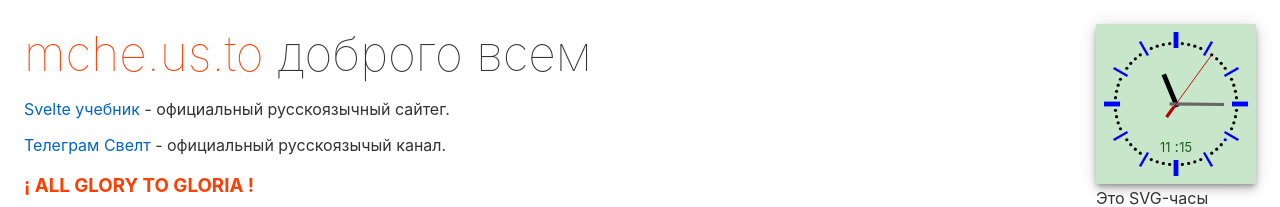
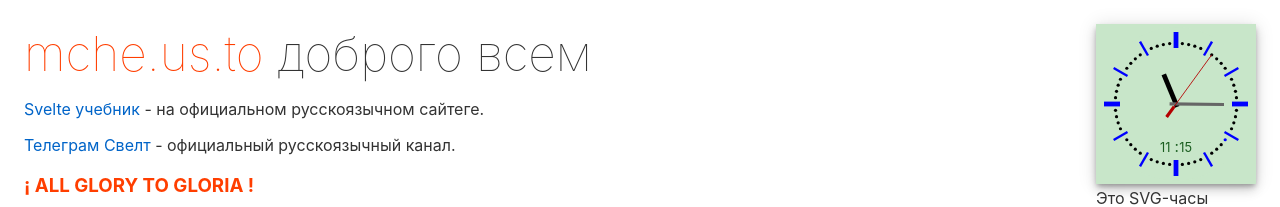
Before and after one commit to mche/svetle-app, a Vue app: page / in a window 1280 px wide. Shown: the top 207 px of the page. Built offline with nearby package versions, Linux system fonts and the light colour scheme.

Commit message:
дальше

```diff
--- a/src/App.svelte
+++ b/src/App.svelte
@@ -5,8 +5,8 @@
   </div>
   <h1><span class="svelt-color">{head.title}</span> доброго всем</h1>
 
-  <p><a href="https://ru.svelte.dev/tutorial">Svelte учебник</a> - официальный русскоязычный сайтег.</p>
-  <p><a href="https://t.me/sveltejs">Телеграм Свелт</a> - официальный русскоязычый канал.</p>
+  <p><a href="https://ru.svelte.dev/tutorial">Svelte учебник</a> - на официальном русскоязычном сайтеге.</p>
+  <p><a href="https://t.me/sveltejs">Телеграм Свелт</a> - официальный русскоязычный канал.</p>
 
   <h3><a  on:click={ Click }  href="javascript:" class="svelt-color">{name2}</a></h3>
   <!--div>{ JSON.stringify(head)}</div-->
```
